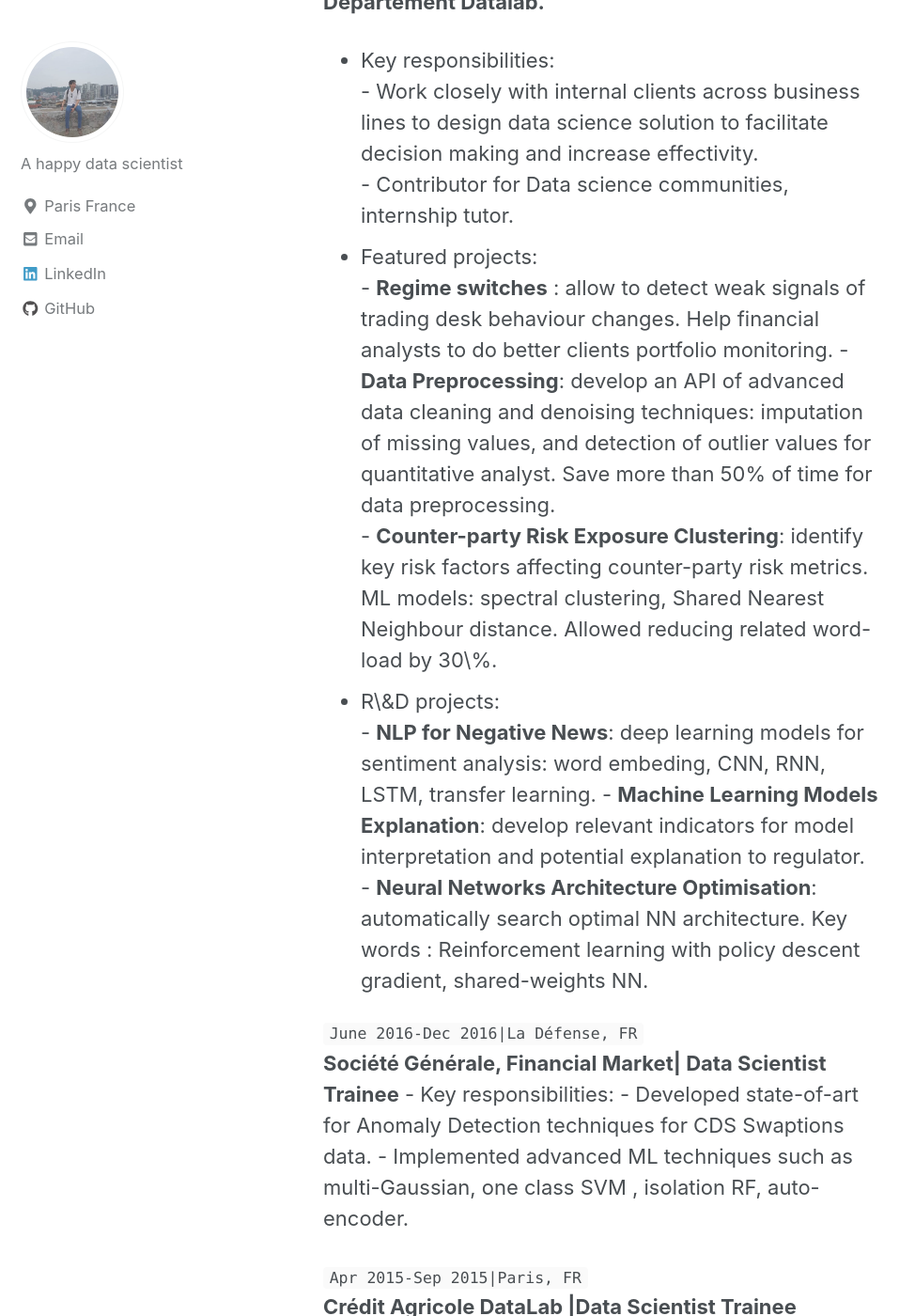
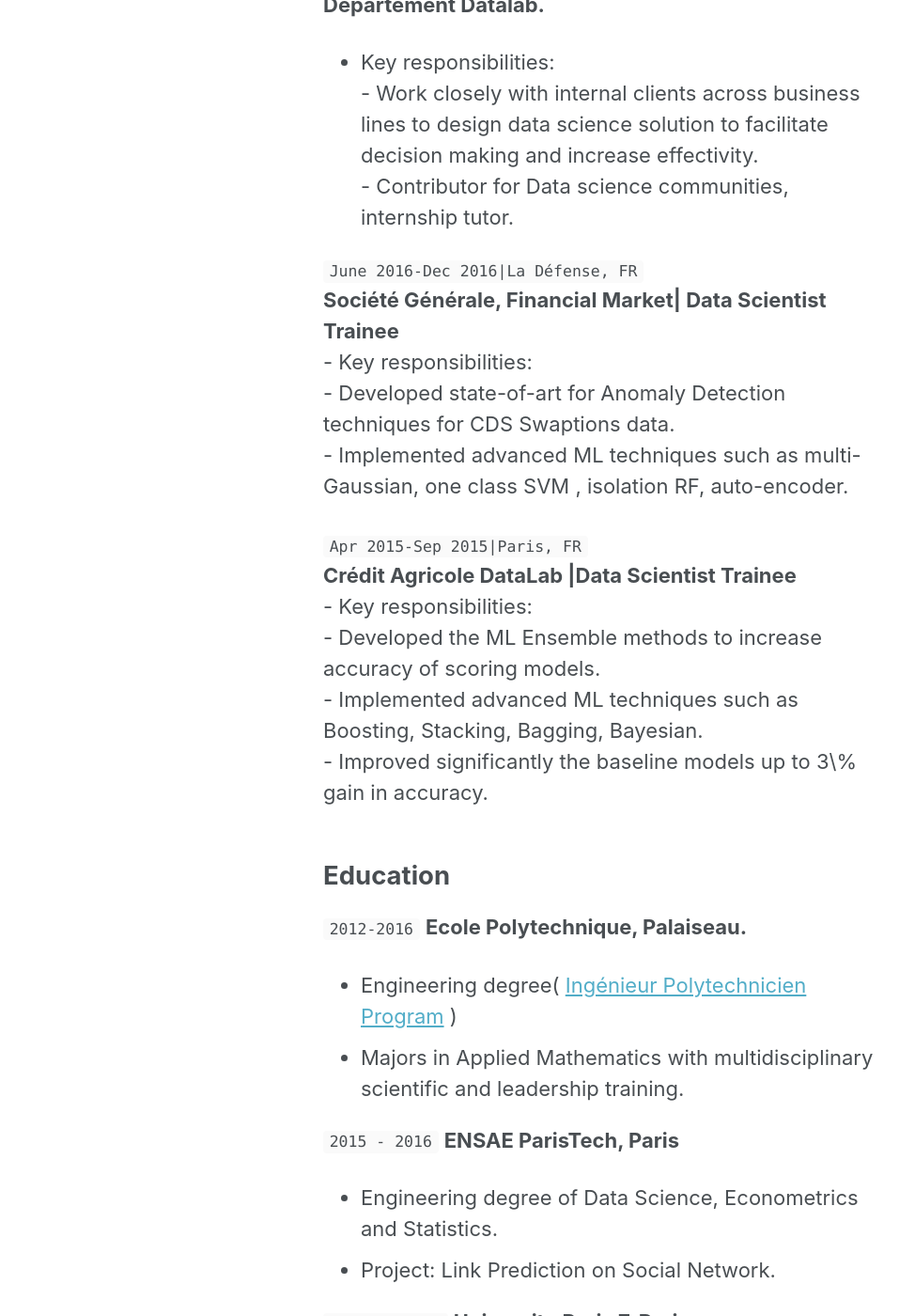
Before and after one commit to alexandre-do/alexandre-do.github.io, a Jekyll site: the page built from _pages/about.md, in a window 1280 px wide and 1400 px high, scrolled down 1074 px. Shown: the whole window at 94% size, without its empty margins (0-974 px from the left). Built offline with Jekyll 4.4.1, drawn with Linux system fonts in a browser that asks for light colours; nearby versions of some CDN libraries; our own code applies the rules of GitHub Pages for plain Markdown files; some of the changed text lies outside the part shown.

Commit message:
remove note

```diff
--- a/_pages/about.md
+++ b/_pages/about.md
@@ -35,14 +35,6 @@ __Société Générale, Risk Departement Datalab.__
    - Key responsibilities:
     - Work closely with internal clients across business lines to design data science solution to facilitate decision making and increase effectivity.
     - Contributor for Data science communities, internship tutor.
-   - Featured projects:
-    - **Regime switches** : allow to detect weak signals of trading desk behaviour changes. Help financial analysts to do better clients portfolio monitoring.
-    - **Data Preprocessing**: develop an API of advanced data cleaning and denoising techniques: imputation of missing values, and detection of outlier values for quantitative analyst. Save more than 50% of time for data preprocessing.
-    - **Counter-party Risk Exposure Clustering**: identify key risk factors affecting counter-party risk metrics. ML models: spectral clustering, Shared Nearest Neighbour distance. Allowed reducing related word-load by 30\%.
-   - R\&D projects:
-    - **NLP for Negative News**: deep learning models for sentiment analysis: word embeding, CNN, RNN, LSTM, transfer learning.
-    - **Machine Learning Models Explanation**: develop relevant indicators for model interpretation and potential explanation to regulator.
-    - **Neural Networks Architecture Optimisation**: automatically search optimal NN architecture. Key words : Reinforcement learning with policy descent gradient, shared-weights NN.
 
 `June 2016-Dec 2016|La Défense, FR`
 __Société Générale, Financial Market| Data Scientist Trainee__
```
Also changed, not shown: other parts of _pages/about.md (+4 -4 lines).
